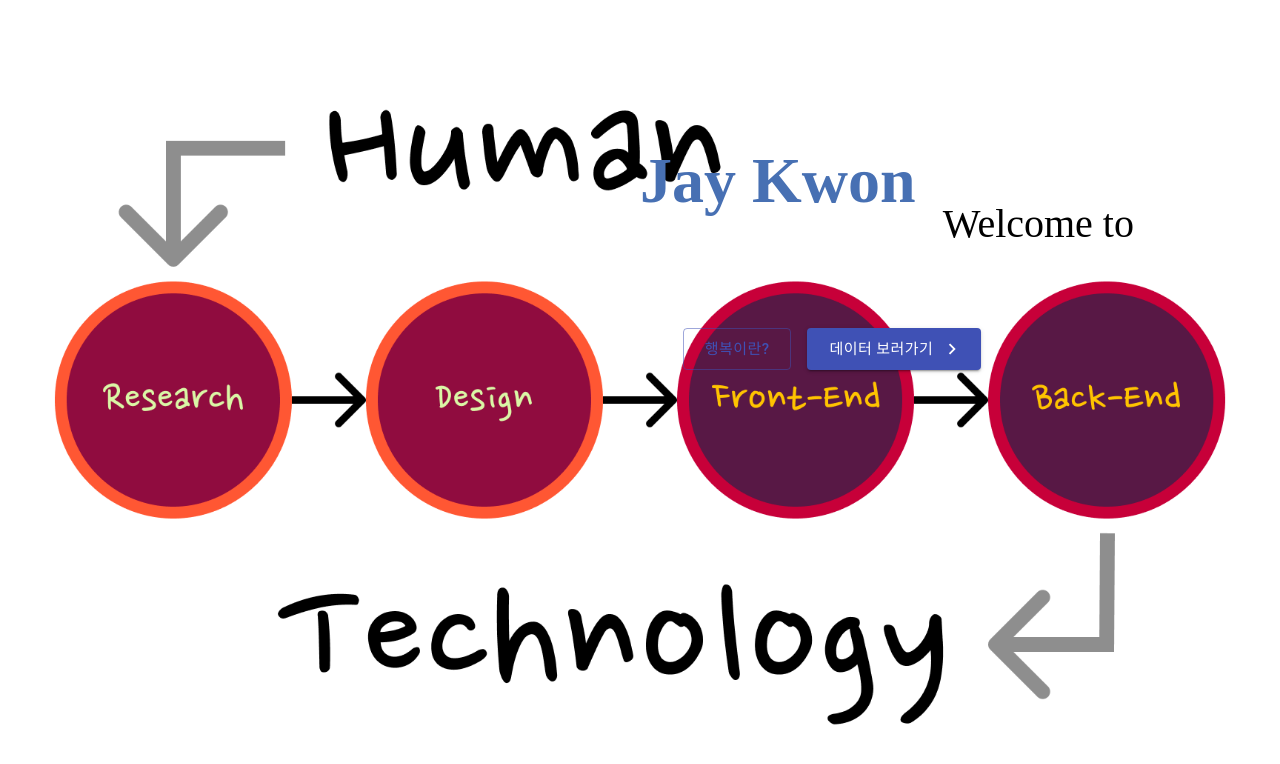
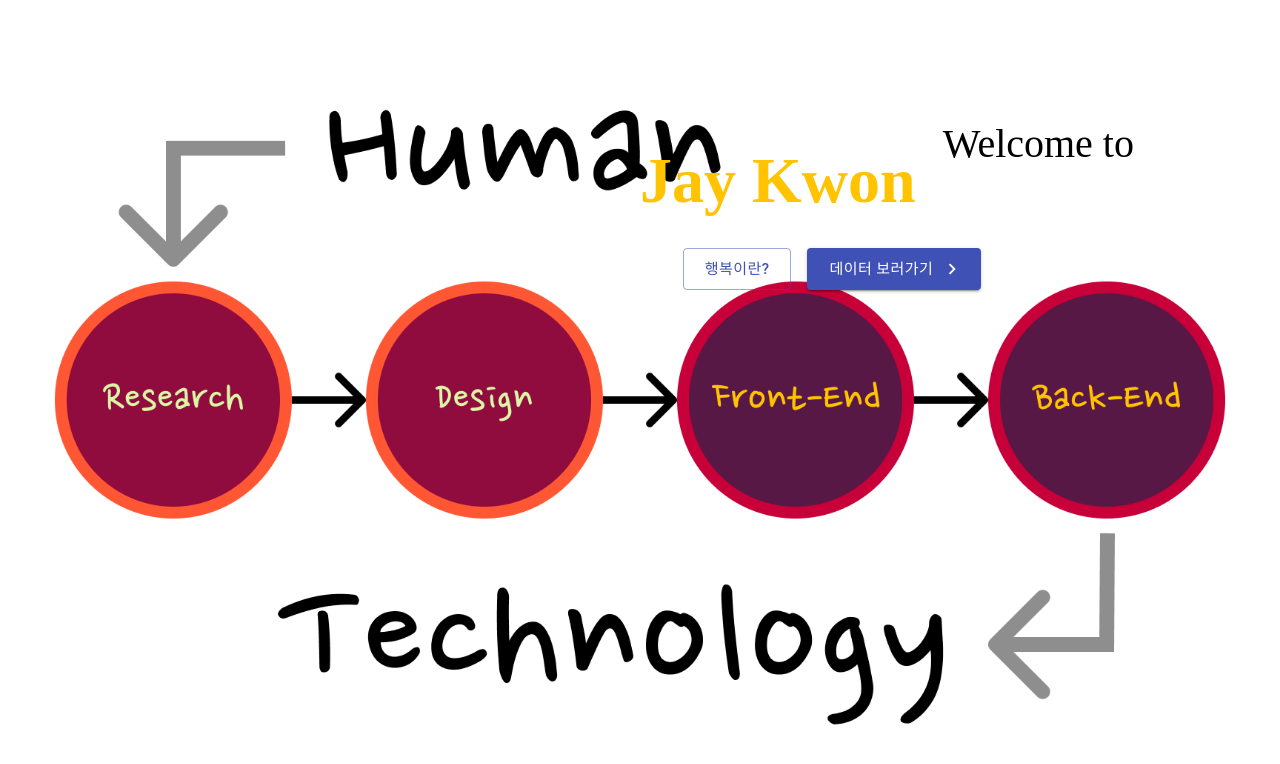
Before and after one commit to Jloves9191/no1uxdeveloper, a React (Create React App) app: page /Welcome in a window 1280 px wide. Shown: the top 764 px of the page. Built offline with nearby package versions, Linux system fonts and the light colour scheme.

Commit message:
welcome test

```diff
--- a/src/pages/Welcome/pc/PcWelcome.jsx
+++ b/src/pages/Welcome/pc/PcWelcome.jsx
@@ -26,7 +26,7 @@ const PcWelcome = () => {
                 fontFamily: "NanumSquareRoundR",
                 fontWeight: 'bold',
                 fontSize: '400%',
-                color: '#4770B3'
+                color: '#FFC300'
             }}>
                 <p>Jay Kwon</p>
             </div>
@@ -34,7 +34,7 @@ const PcWelcome = () => {
                 width: '40%',
                 height: '20%',
                 position: 'absolute',
-                top: '20%',
+                top: '10%',
                 right: '10%',
                 textAlign:'right',
                 fontFamily: "NanumSquareRoundR",
@@ -42,7 +42,7 @@ const PcWelcome = () => {
                 color: '##FFC300'
             }}>
                 <Typical
-                    steps={['Welcome to ', 1000, 'My Webpage', 1000]}
+                    steps={['Welcome to ', 1000, 'Welcome to My Webpage', 2000]}
                     loop={Infinity}
                     wrapper="p"
                 />
@@ -51,7 +51,7 @@ const PcWelcome = () => {
                 width: '50%',
                 height: '30%',
                 position: 'absolute',
-                top: '40%',
+                top: '30%',
                 right: '10%'
             }}>
                 <TextBtn></TextBtn>
```
